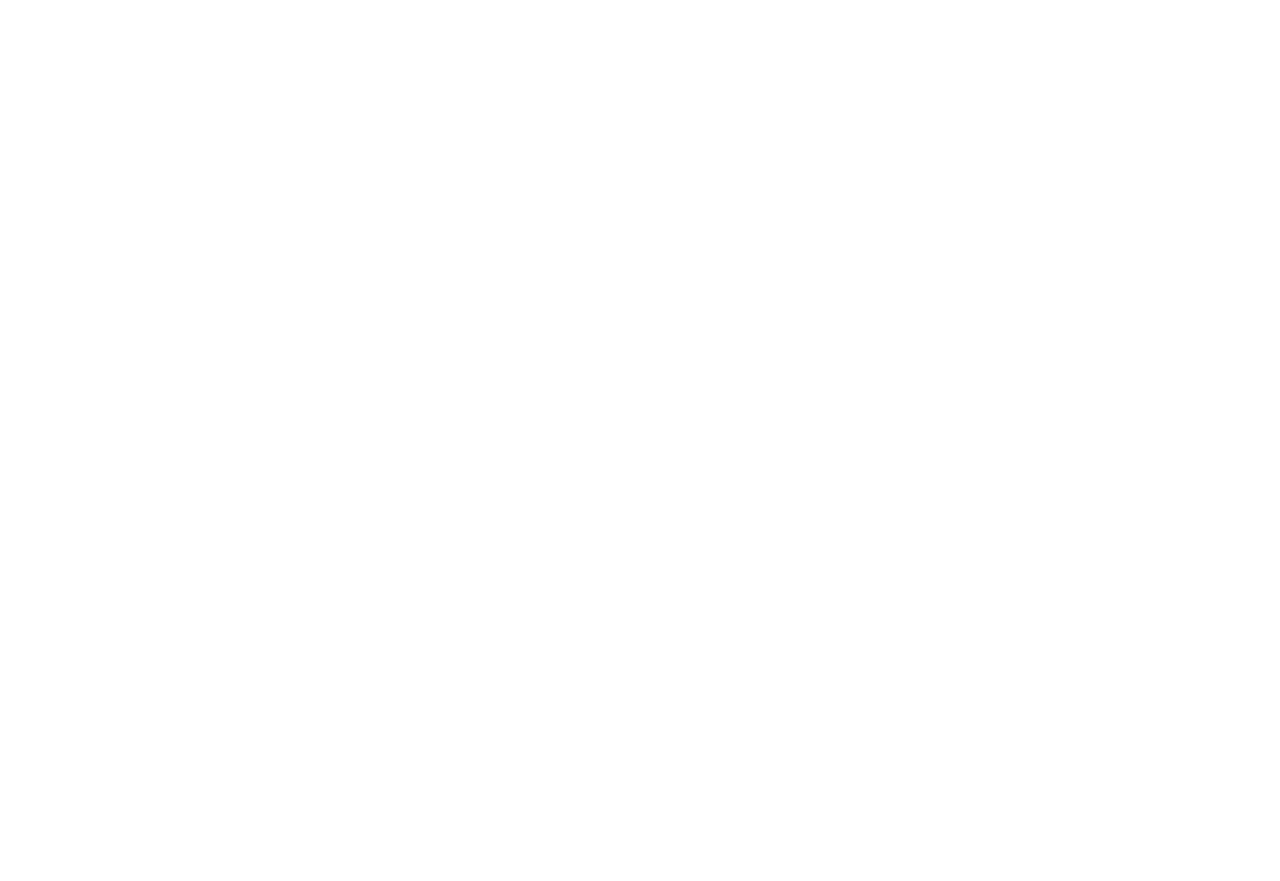
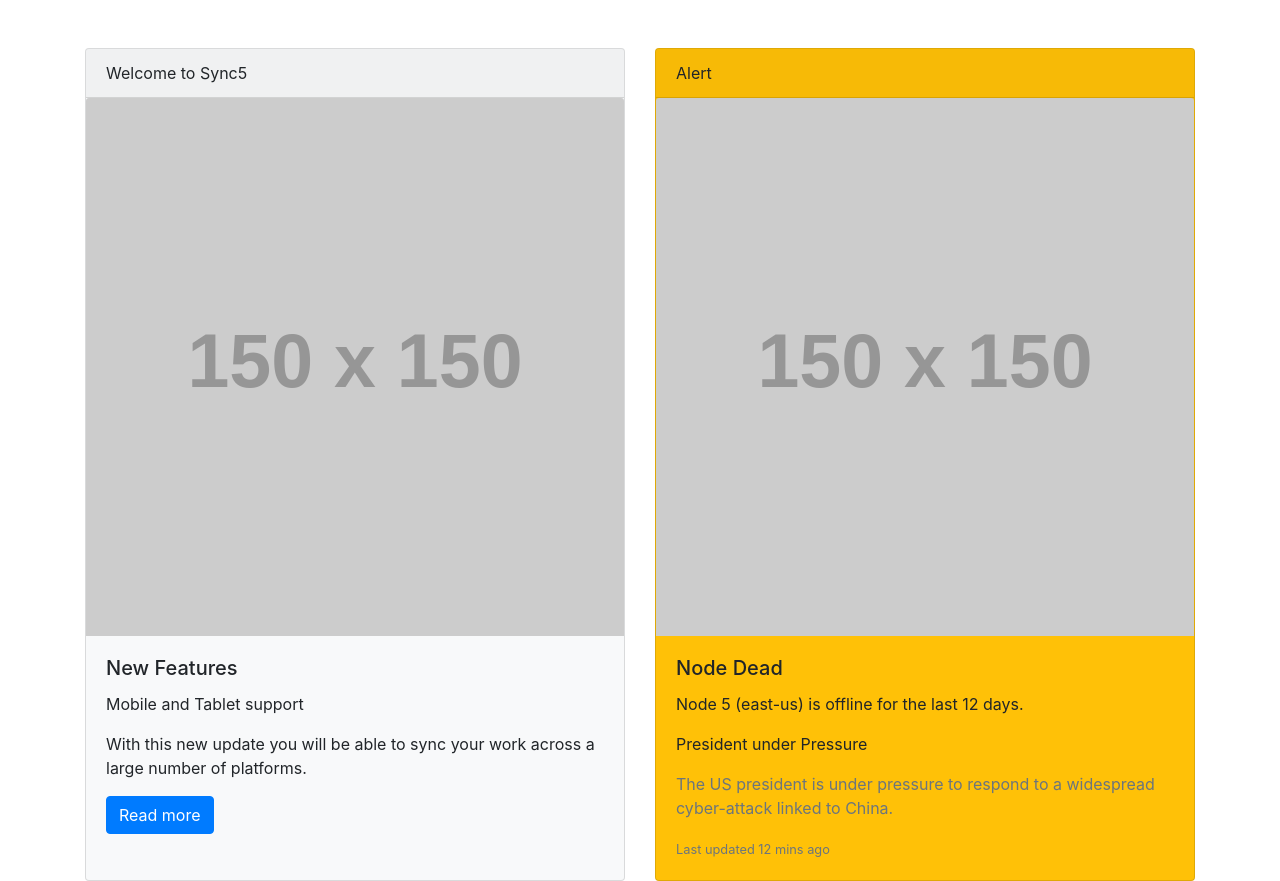
Before and after one commit to acciojob/bootstrap-card-varungowdamj, a website: page main.html in a window 1280 px wide. Before the commit the page ends 800 px from the top, so only its background shows below. Drawn offline with nearby package versions, Linux system fonts and the light colour scheme; placeholder pictures from the web are drawn by us.

Commit message:
created a submission

```diff
--- a/main.html
+++ b/main.html
@@ -1,16 +1,44 @@
 <!DOCTYPE html>
+<html lang="en">
+<head>
+    <meta charset="UTF-8">
+    <meta name="viewport" content="width=device-width, initial-scale=1.0">
+    <title>Bootstrap Card Deck Example</title>
+    <link rel="stylesheet" href="https://maxcdn.bootstrapcdn.com/bootstrap/4.5.2/css/bootstrap.min.css">
+</head>
+<body>
 
-<html>
+<div class="container mt-5">
+    <!-- Card Deck -->
+    <div class="card-deck">
+        <!-- First Card -->
+        <div class="card bg-light">
+            <div class="card-header">Welcome to Sync5</div>
+            <img src="https://via.placeholder.com/150" class="card-img-top" alt="Sync5">
+            <div class="card-body">
+                <h5 class="card-title">New Features</h5>
+                <p class="card-text">Mobile and Tablet support</p>
+                <p class="card-text">With this new update you will be able to sync your work across a large number of platforms.</p>
+                <a href="#" class="btn btn-primary">Read more</a>
+            </div>
+        </div>
 
-<head>
-	<link rel="stylesheet" href="styles.css">
-</head>
+        <!-- Second Card -->
+        <div class="card bg-warning">
+            <div class="card-header">Alert</div>
+            <img src="https://via.placeholder.com/150" class="card-img-top" alt="Alert">
+            <div class="card-body">
+                <h5 class="card-title">Node Dead</h5>
+                <p class="card-text">Node 5 (east-us) is offline for the last 12 days.</p>
+                <p class="card-text">President under Pressure</p>
+                <p class="card-text text-muted">The US president is under pressure to respond to a widespread cyber-attack linked to China.</p>
+                <p class="card-text"><small class="text-muted">Last updated 12 mins ago</small></p>
+            </div>
+        </div>
+    </div>
+</div>
 
-<body>
-	<!-- the entire body must be written by student -->
-    <script type="text/javascript" src="./script.js">
-</script>
-
+<script src="https://ajax.googleapis.com/ajax/libs/jquery/3.5.1/jquery.min.js"></script>
+<script src="https://maxcdn.bootstrapcdn.com/bootstrap/4.5.2/js/bootstrap.min.js"></script>
 </body>
-
 </html>
```
